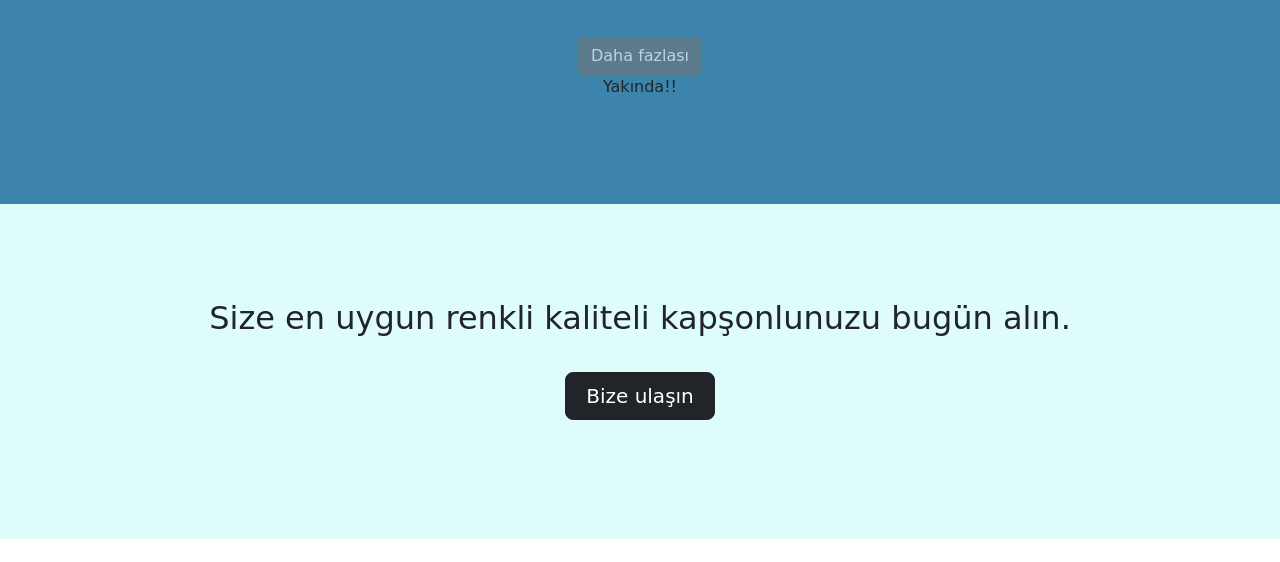
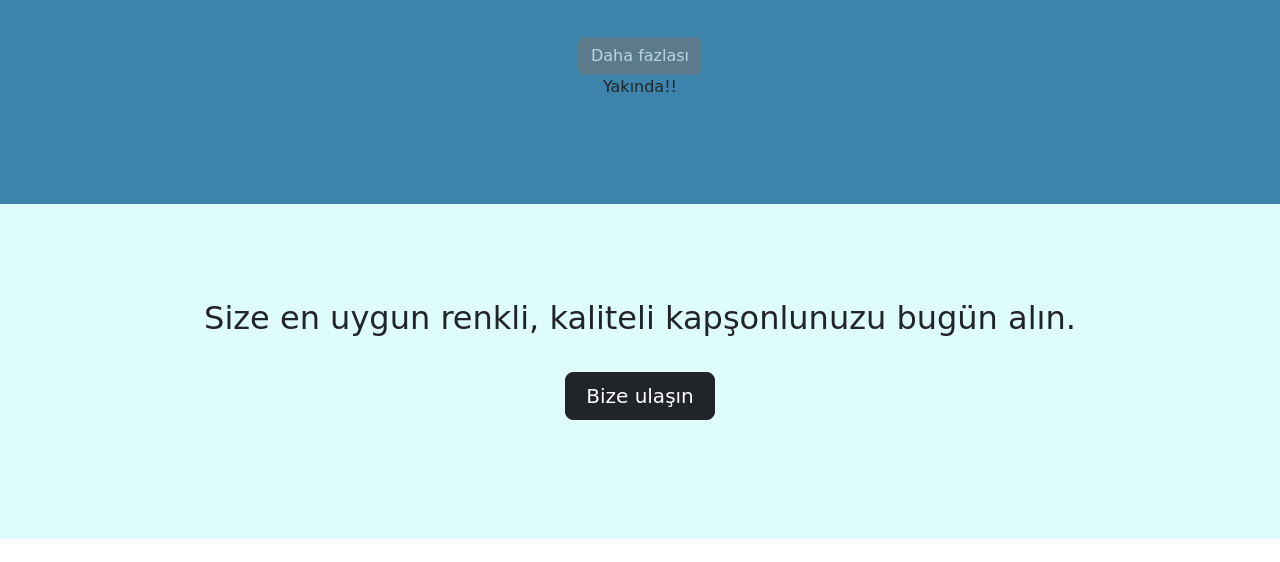
Before and after one commit to Emopusta/SeaAndSky, a plain HTML site: page index.html in a window 1280 px wide. Shown: the part 2228-2790 px from the top of the page. Drawn offline with nearby package versions, Linux system fonts and the light colour scheme; a web font is replaced by a local one.

Commit message:
fixed typo

```diff
--- a/index.html
+++ b/index.html
@@ -188,7 +188,7 @@
       <div class="container-fluid">
         <div class="cta-content">
           <h3 class="medium-middle-centered-header">
-            Size en uygun renkli kaliteli kapşonlunuzu bugün alın.
+            Size en uygun renkli, kaliteli kapşonlunuzu bugün alın.
           </h3>
           <button type="button" class="btn btn-dark btn-lg contact-us-button-cta">
             <a href="https://www.instagram.com/seaandskyofficial_/">Bize ulaşın</a>
```
